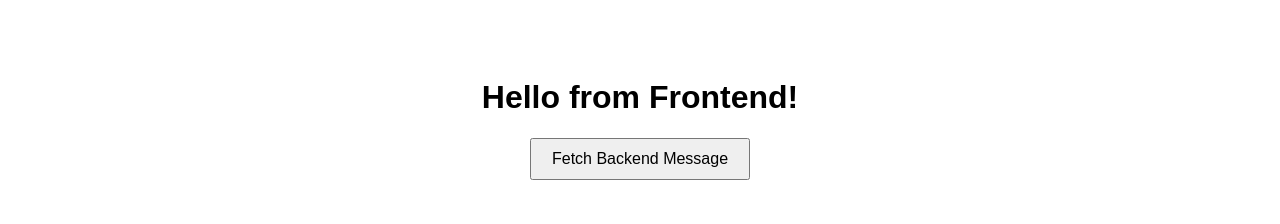
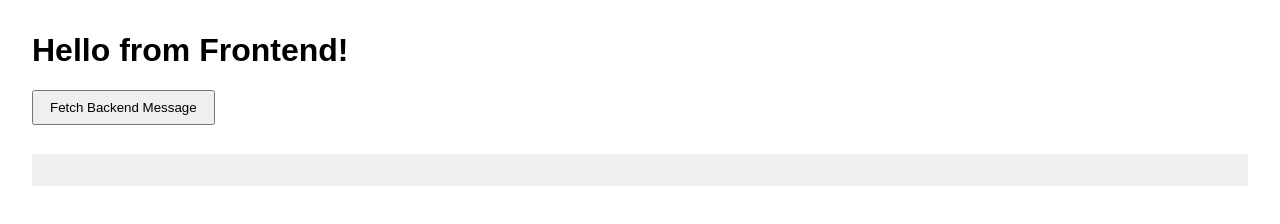
Before and after one commit to 1wb1965197116-jpg/my-backend, a website: page frontend/index.html in a window 1280 px wide. Drawn offline with Linux system fonts and the light colour scheme.

Commit message:
Refactor CSS styles for body and button elements
Adjusted body and button styles for better layout and spacing.

```diff
--- a/frontend/style.css
+++ b/frontend/style.css
@@ -1,11 +1,12 @@
 body {
   font-family: Arial, sans-serif;
-  text-align: center;
-  padding: 50px;
+  margin: 2rem;
 }
-
 button {
-  padding: 10px 20px;
-  font-size: 16px;
-  cursor: pointer;
+  padding: 0.5rem 1rem;
+  margin-bottom: 1rem;
 }
+pre {
+  background: #f0f0f0;
+  padding: 1rem;
+}
```
